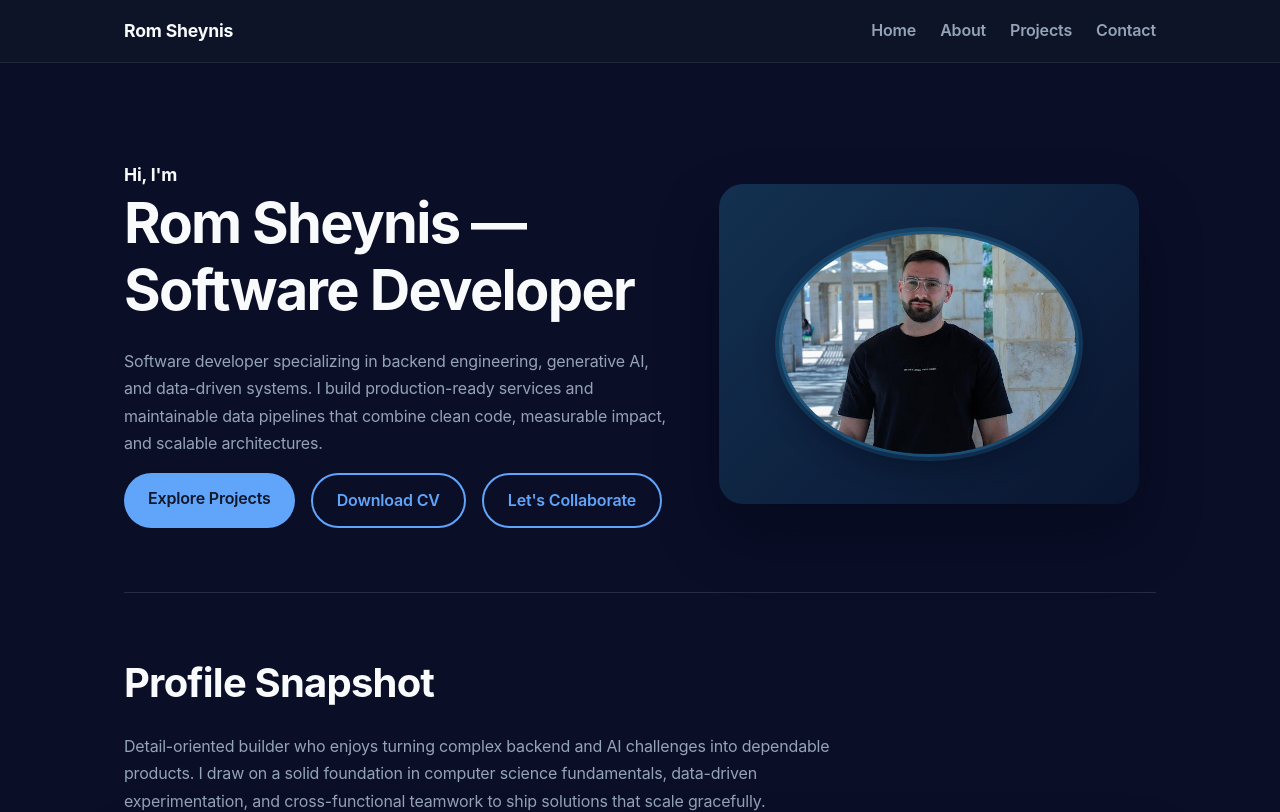
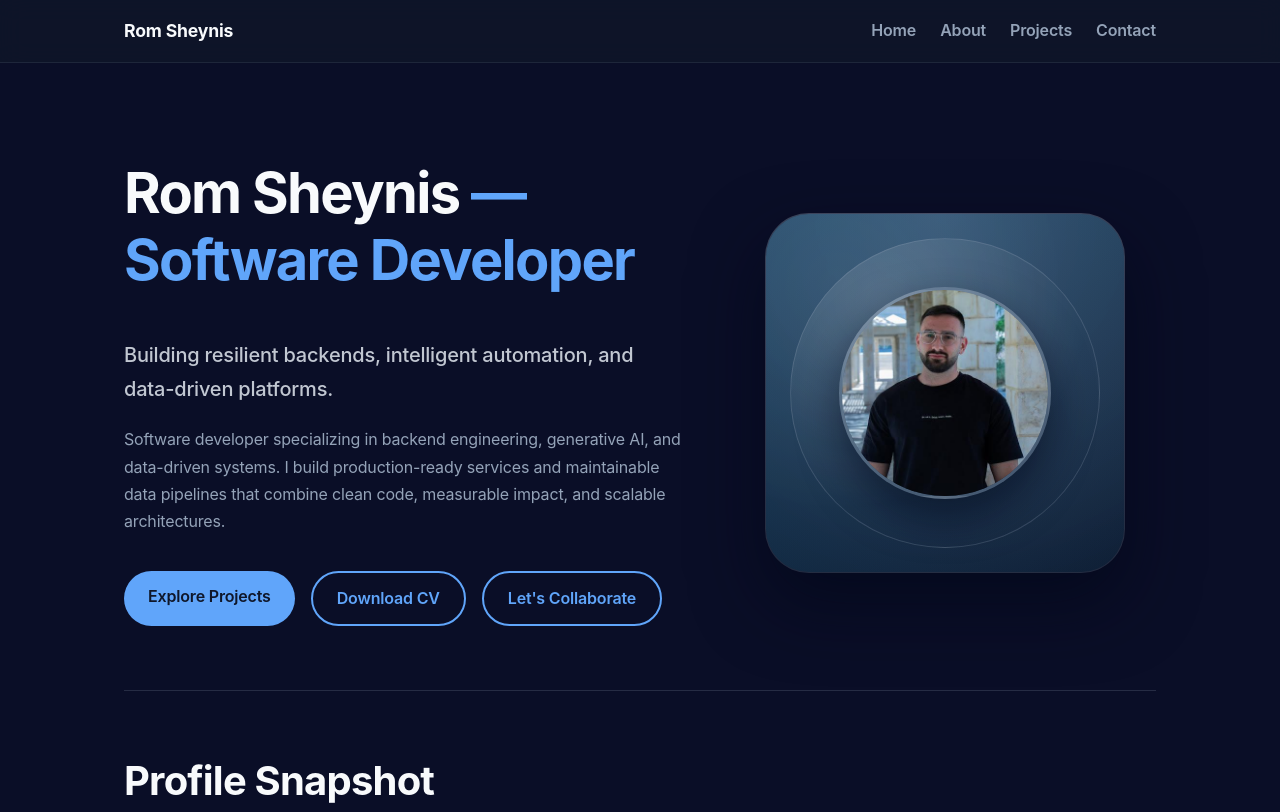
Before and after one commit to rom812/Portfolio-Website, a Vue app: page / in a window 1280 px wide. Shown: the top 812 px of the page. Built offline with nearby package versions, Linux system fonts and the light colour scheme.

Commit message:
Refine hero copy and portrait styling

```diff
--- a/src/assets/components/HomeSection.vue
+++ b/src/assets/components/HomeSection.vue
@@ -2,20 +2,24 @@
   <section id="home">
     <div class="home-hero">
       <div>
-        <p class="brand animate-fade-in">Hi, I'm</p>
-        <h1 class="animate-fade-in-up delay-100">Rom Sheynis — Software Developer</h1>
-        <p class="animate-fade-in-up delay-200">
+        <h1 class="animate-fade-in-up delay-100">
+          Rom Sheynis <span class="text-accent">— Software Developer</span>
+        </h1>
+        <p class="subtitle animate-fade-in-up delay-200">
+          Building resilient backends, intelligent automation, and data-driven platforms.
+        </p>
+        <p class="animate-fade-in-up delay-300">
           Software developer specializing in backend engineering, generative AI, and data-driven systems.
           I build production-ready services and maintainable data pipelines that combine clean code,
           measurable impact, and scalable architectures.
         </p>
-        <div class="project-links animate-fade-in-up delay-300">
+        <div class="project-links animate-fade-in-up delay-400">
           <a class="button" href="#projects">Explore Projects</a>
           <a class="button secondary" href="./Rom_Sheynis_CV.pdf" download="Rom_Sheynis_CV.pdf">Download CV</a>
           <a class="button secondary" href="#contact">Let's Collaborate</a>
         </div>
       </div>
-      <figure class="hero-illustration animate-subtle-scale delay-400">
+      <figure class="hero-illustration animate-subtle-scale delay-500">
         <img
           src="@/assets/rom-profile.jpeg"
           alt="Rom Sheynis - Software Developer"
--- a/src/styles.css
+++ b/src/styles.css
@@ -244,45 +244,89 @@ ul {
 
 .home-hero {
   display: grid;
-  gap: 2rem;
+  gap: 2.5rem;
   align-items: center;
+}
+
+.home-hero > div {
+  display: flex;
+  flex-direction: column;
+  gap: 1.25rem;
 }
 
 @media (min-width: 900px) {
   .home-hero {
-    grid-template-columns: 1.2fr 1fr;
+    grid-template-columns: 1.15fr 0.85fr;
     align-items: center;
   }
 }
 
+.text-accent {
+  color: var(--accent-color);
+}
+
+.subtitle {
+  color: rgba(226, 232, 240, 0.85);
+  font-size: clamp(1rem, 1vw + 0.95rem, 1.25rem);
+  font-weight: 500;
+  letter-spacing: -0.01em;
+  max-width: 560px;
+}
+
 .hero-illustration {
-  display: flex;
-  align-items: center;
-  justify-content: center;
-  border-radius: 1.5rem;
-  padding: 1.5rem;
+  position: relative;
+  display: grid;
+  place-items: center;
+  width: min(100%, 360px);
+  aspect-ratio: 1;
+  padding: clamp(1.5rem, 3vw, 2.25rem);
+  border-radius: clamp(1.75rem, 4vw, 2.75rem);
   background:
-    linear-gradient(135deg, rgba(56, 189, 248, 0.2), rgba(14, 165, 233, 0.05));
-  box-shadow: 0 30px 60px rgba(2, 6, 23, 0.45);
+    linear-gradient(150deg, rgba(56, 189, 248, 0.24), rgba(14, 165, 233, 0.06)) padding-box,
+    radial-gradient(circle at top, rgba(148, 163, 184, 0.35), rgba(15, 23, 42, 0.85)) border-box;
+  border: 1px solid rgba(148, 163, 184, 0.15);
+  box-shadow: 0 30px 70px rgba(2, 6, 23, 0.6);
+  overflow: hidden;
+  margin: 0 auto;
   transition: transform 0.35s ease, box-shadow 0.35s ease;
-  min-height: 320px;
-  max-width: 420px;
-  margin: 0 auto;
+}
+
+.hero-illustration::before {
+  content: "";
+  position: absolute;
+  inset: clamp(0.9rem, 2.4vw, 1.5rem);
+  border-radius: 50%;
+  border: 1px solid rgba(148, 163, 184, 0.28);
+  background: radial-gradient(circle at 30% 20%, rgba(255, 255, 255, 0.16), transparent 65%);
+  opacity: 0.9;
+}
+
+.hero-illustration::after {
+  content: "";
+  position: absolute;
+  inset: 0;
+  border-radius: inherit;
+  background: radial-gradient(circle at 20% 20%, rgba(148, 163, 184, 0.25), transparent 55%);
+  mix-blend-mode: screen;
+  opacity: 0.35;
+  pointer-events: none;
 }
 
 .hero-illustration:hover {
-  transform: translateY(-4px);
-  box-shadow: 0 36px 72px rgba(2, 6, 23, 0.6);
+  transform: translateY(-6px);
+  box-shadow: 0 40px 80px rgba(2, 6, 23, 0.68);
 }
 
 .hero-illustration img {
-  width: min(100%, 300px);
-  height: min(100%, 300px);
+  position: relative;
+  z-index: 1;
+  width: 74%;
+  height: 74%;
   object-fit: cover;
   border-radius: 50%;
-  box-shadow: 0 12px 24px rgba(2, 6, 23, 0.35),
-              0 0 0 4px rgba(56, 189, 248, 0.2);
-  border: 3px solid rgba(56, 189, 248, 0.3);
+  border: 3px solid rgba(148, 163, 184, 0.35);
+  box-shadow: 0 18px 40px rgba(2, 6, 23, 0.55);
+  background: radial-gradient(circle at 35% 25%, rgba(255, 255, 255, 0.22), transparent 70%);
 }
 
 .skills-list {
@@ -313,6 +357,7 @@ ul {
   display: flex;
   gap: 1rem;
   margin-top: 1rem;
+  flex-wrap: wrap;
 }
 
 .status-badge {
```
